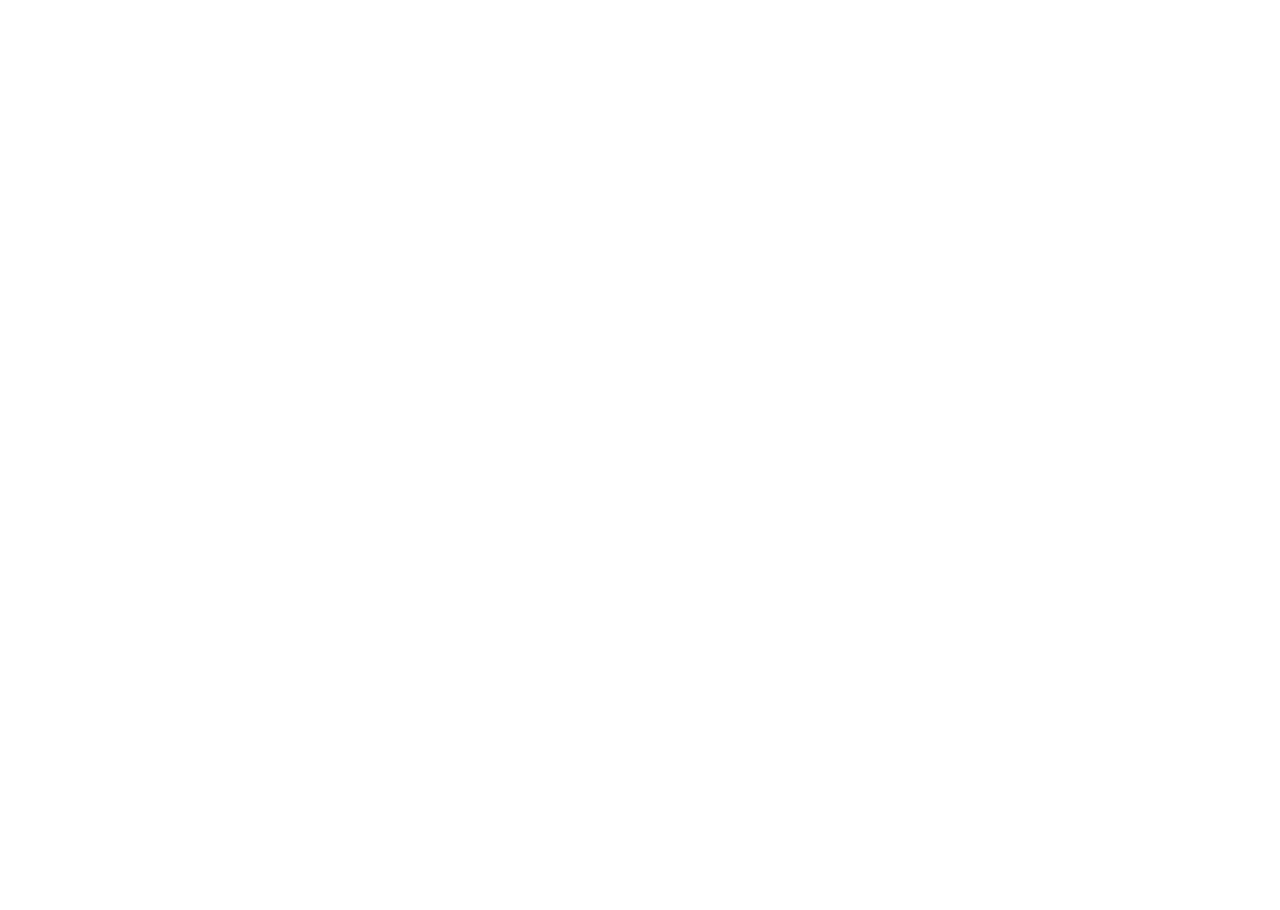
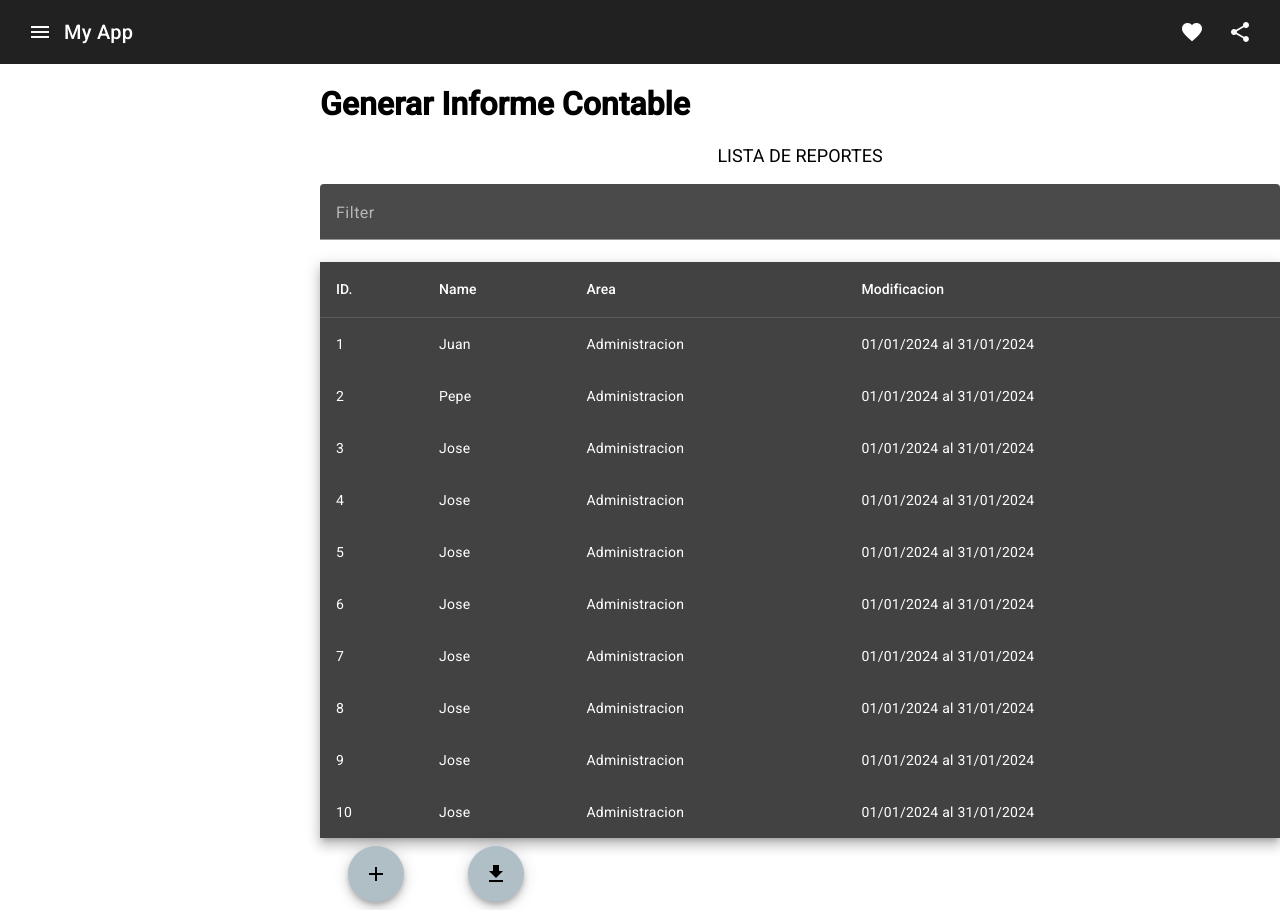
Before and after one commit to omarorlandini123/modelamiento2024-2, an Angular app: page /generar-informe-contable in a window 1280 px wide. Before the commit this address led to /. Before the commit the page ends 800 px from the top, so only its background shows below. Built offline with nearby package versions, Linux system fonts and the light colour scheme.

Commit message:
PANTALLA TERMINADA

```diff
--- a/src/app/app.routes.ts
+++ b/src/app/app.routes.ts
@@ -6,6 +6,7 @@ import { FormularioRegistroComponent } from './formulario-registro/formulario-re
 import { FormularioEnvioComponent } from './formulario-envio/formulario-envio.component';
 import { ConfirmarEnvioComponent } from './confirmar-envio/confirmar-envio.component';
 import { PagoEnvioComponent } from './pago-envio/pago-envio.component';
+import { GenerarInformeContableComponent } from './generar-informe-contable/generar-informe-contable.component';
 
 
 export const routes: Routes = [
@@ -15,6 +16,7 @@ export const routes: Routes = [
   { path: 'formulario-envio', component: FormularioEnvioComponent },
   { path: 'confirmar-envio', component: ConfirmarEnvioComponent },
   { path: 'pago-envio', component: PagoEnvioComponent },
+  { path: 'generar-informe-contable' , component: GenerarInformeContableComponent}
 
 
 ];
--- a/src/app/generar-informe-contable/generar-informe-contable.component.html
+++ b/src/app/generar-informe-contable/generar-informe-contable.component.html
@@ -1 +1,78 @@
-<p>generar-informe-contable works!</p>
+<mat-toolbar>
+    <button mat-icon-button class="example-icon" aria-label="Example icon-button with menu icon">
+      <mat-icon>menu</mat-icon>
+    </button>
+    <span>My App</span>
+    <span class="example-spacer"></span>
+    <button mat-icon-button class="example-icon favorite-icon" aria-label="Example icon-button with heart icon">
+      <mat-icon>favorite</mat-icon>
+    </button>
+    <button mat-icon-button class="example-icon" aria-label="Example icon-button with share icon">
+      <mat-icon>share</mat-icon>
+    </button>
+</mat-toolbar>
+
+<div id="contenedor" class="clearfix">
+    <div id="lateral">
+
+    </div>
+    <div id="principal">
+      <h1>Generar Informe Contable</h1>
+      <p id="repor">LISTA DE REPORTES</p>
+      <mat-form-field>
+        <mat-label>Filter</mat-label>
+        <input matInput (keyup)="applyFilter($event)" placeholder="Ex. ium" #input>
+      </mat-form-field>
+
+      <table mat-table [dataSource]="dataSource" class="mat-elevation-z8">
+
+        <!-- Position Column -->
+        <ng-container matColumnDef="position">
+          <th mat-header-cell *matHeaderCellDef> ID. </th>
+          <td mat-cell *matCellDef="let element"> {{element.position}} </td>
+        </ng-container>
+
+        <!-- Name Column -->
+        <ng-container matColumnDef="name">
+          <th mat-header-cell *matHeaderCellDef> Name </th>
+          <td mat-cell *matCellDef="let element"> {{element.name}} </td>
+        </ng-container>
+
+        <!-- Weight Column -->
+        <ng-container matColumnDef="width">
+          <th mat-header-cell *matHeaderCellDef> Area </th>
+          <td mat-cell *matCellDef="let element"> {{element.width}} </td>
+        </ng-container>
+
+        <!-- Symbol Column -->
+        <ng-container matColumnDef="symbol">
+          <th mat-header-cell *matHeaderCellDef> Modificacion </th>
+          <td mat-cell *matCellDef="let element"> {{element.symbol}} </td>
+        </ng-container>
+
+        <tr mat-header-row *matHeaderRowDef="displayedColumns"></tr>
+        <tr mat-row *matRowDef="let row; columns: displayedColumns;"></tr>
+
+        <!-- Row shown when there is no matching data. -->
+        <tr class="mat-row" *matNoDataRow>
+          <td class="mat-cell" colspan="4">No data matching the filter "{{input.value}}"</td>
+        </tr>
+      </table>
+      <section>
+        <div class="example-button-row">
+          <div class="example-flex-container">
+            <div class="example-button-container">
+              <button mat-fab aria-label="Example icon button with a delete icon">
+                <mat-icon>add</mat-icon>
+              </button>
+            </div>
+            <div class="example-button-container">
+              <button mat-fab aria-label="Example icon button with a heart icon">
+                <mat-icon>download</mat-icon>
+              </button>
+            </div>
+          </div>
+        </div>
+      </section>
+    </div>
+  </div>
--- a/src/app/generar-informe-contable/generar-informe-contable.component.scss
+++ b/src/app/generar-informe-contable/generar-informe-contable.component.scss
@@ -0,0 +1,90 @@
+.example-spacer {
+    flex: 1 1 auto;
+  }
+  .demo-table {
+    width: 100%;
+  }
+
+  .mat-mdc-row .mat-mdc-cell {
+    border-bottom: 1px solid transparent;
+    border-top: 1px solid transparent;
+    cursor: pointer;
+  }
+
+  .mat-mdc-row:hover .mat-mdc-cell {
+    border-color: currentColor;
+  }
+
+  .demo-row-is-clicked {
+    font-weight: bold;
+  }
+
+  #contenedor {
+    text-align: left;
+    width: 100%;
+    height: 90%;
+    margin: auto;
+    background-color: #ffffff;
+  }
+
+  #lateral {
+    width: 20%;
+    background-color: #918e8e;
+    float: left;
+  }
+
+  #principal {
+    width: 75%;
+    float: right;
+    background-color: #FFFFFF;
+  }
+
+  .clearfix:after {
+    content: "";
+    display: table;
+    clear: both;
+  }
+  section {
+    display: table;
+  }
+
+  .example-label {
+    display: table-cell;
+    font-size: 14px;
+    margin-left: 8px;
+    min-width: 120px;
+  }
+
+  .example-button-row {
+    display: table-cell;
+    max-width: 600px;
+  }
+
+  .example-button-row .mat-mdc-button-base {
+    margin: 8px 8px 8px 0;
+  }
+
+  .example-flex-container {
+    display: flex;
+    justify-content: space-between;
+    flex-wrap: wrap;
+  }
+
+  .example-button-container {
+    display: flex;
+    justify-content: center;
+    width: 120px;
+  }
+  /* Structure */
+table {
+    width: 100%;
+  }
+
+  .mat-mdc-form-field {
+    font-size: 14px;
+    width: 100%;
+  }
+  #repor {
+    text-align: center;
+    font-size: large;
+  }
--- a/src/app/generar-informe-contable/generar-informe-contable.component.ts
+++ b/src/app/generar-informe-contable/generar-informe-contable.component.ts
@@ -1,12 +1,66 @@
 import { Component } from '@angular/core';
+import {MatIconModule} from '@angular/material/icon';
+import {MatButtonModule} from '@angular/material/button';
+import {MatToolbarModule} from '@angular/material/toolbar';
+import {MatTableModule} from '@angular/material/table';
+import {MatDividerModule} from '@angular/material/divider';
+import {MatTableDataSource} from '@angular/material/table';
+import {MatInputModule} from '@angular/material/input';
+import {MatFormFieldModule} from '@angular/material/form-field';
+import {FormsModule} from '@angular/forms';
+import {
+  MAT_DIALOG_DATA,
+  MatDialog,
+  MatDialogActions,
+  MatDialogClose,
+  MatDialogContent,
+  MatDialogRef,
+  MatDialogTitle,
+
+} from '@angular/material/dialog';
+
+export interface DialogData {
+  animal: 'panda' | 'unicorn' | 'lion';
+}
+
+export interface PeriodicElement {
+  name: string;
+  position: number;
+  width: string;
+  symbol: string;
+}
+const ELEMENT_DATA: PeriodicElement[] = [
+  {position: 1, name: 'Juan', width: 'Administracion', symbol: '01/01/2024 al 31/01/2024'},
+  {position: 2, name: 'Pepe', width: 'Administracion', symbol: '01/01/2024 al 31/01/2024'},
+  {position: 3, name: 'Jose', width: 'Administracion', symbol: '01/01/2024 al 31/01/2024'},
+  {position: 4, name: 'Jose', width: 'Administracion', symbol: '01/01/2024 al 31/01/2024'},
+  {position: 5, name: 'Jose', width: 'Administracion', symbol: '01/01/2024 al 31/01/2024'},
+  {position: 6, name: 'Jose', width: 'Administracion', symbol: '01/01/2024 al 31/01/2024'},
+  {position: 7, name: 'Jose', width: 'Administracion', symbol: '01/01/2024 al 31/01/2024'},
+  {position: 8, name: 'Jose', width: 'Administracion', symbol: '01/01/2024 al 31/01/2024'},
+  {position: 9, name: 'Jose', width: 'Administracion', symbol: '01/01/2024 al 31/01/2024'},
+  {position: 10, name: 'Jose', width: 'Administracion', symbol: '01/01/2024 al 31/01/2024'},
+];
 
 @Component({
   selector: 'app-generar-informe-contable',
   standalone: true,
-  imports: [],
+  imports: [MatToolbarModule,
+            MatButtonModule,
+            MatIconModule,
+            MatTableModule,MatButtonModule, MatDividerModule, MatIconModule,
+            MatFormFieldModule, MatInputModule, MatTableModule ,MatButtonModule ,MatDialogTitle, MatDialogContent],
   templateUrl: './generar-informe-contable.component.html',
   styleUrl: './generar-informe-contable.component.scss'
 })
 export class GenerarInformeContableComponent {
+  displayedColumns: string[] = ['position', 'name', 'width', 'symbol'];
+  dataSource = new MatTableDataSource(ELEMENT_DATA);
+
+  applyFilter(event: Event) {
+    const filterValue = (event.target as HTMLInputElement).value;
+    this.dataSource.filter = filterValue.trim().toLowerCase();
+  }
+
 
 }
```
